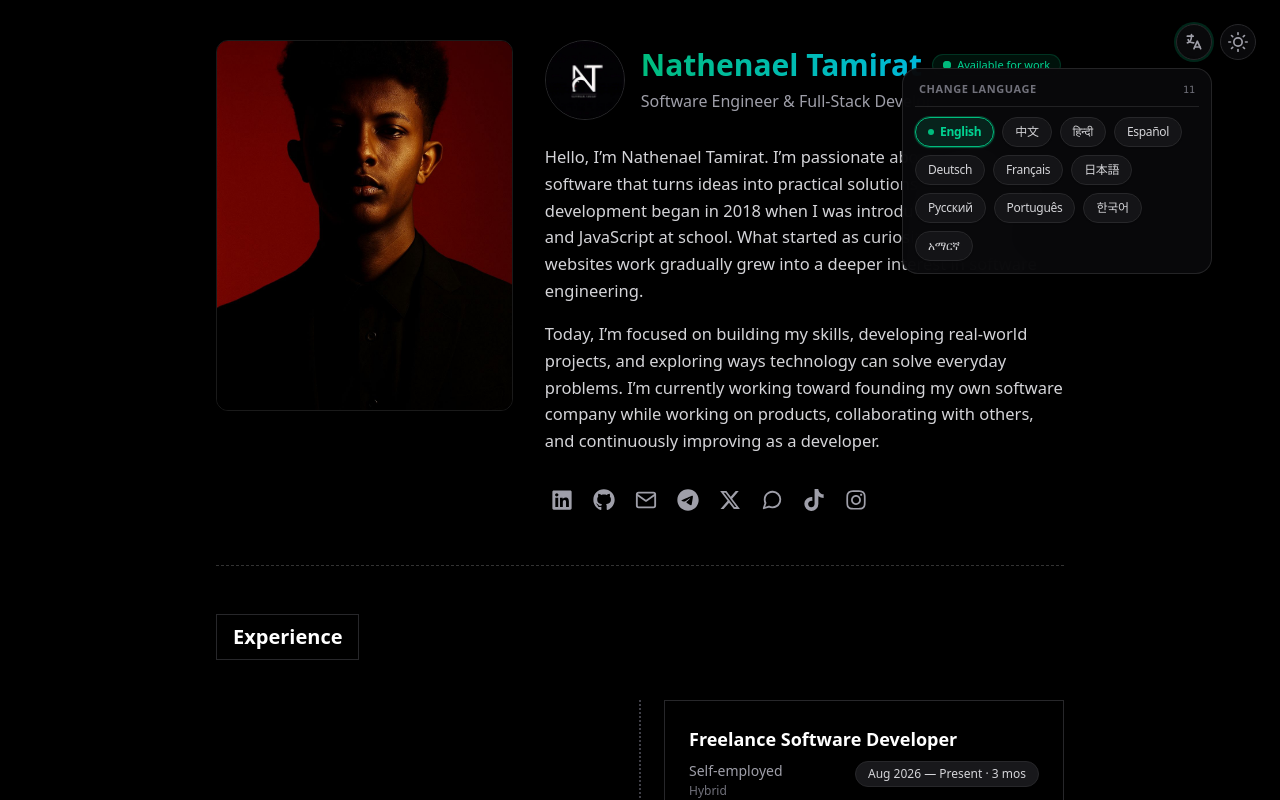
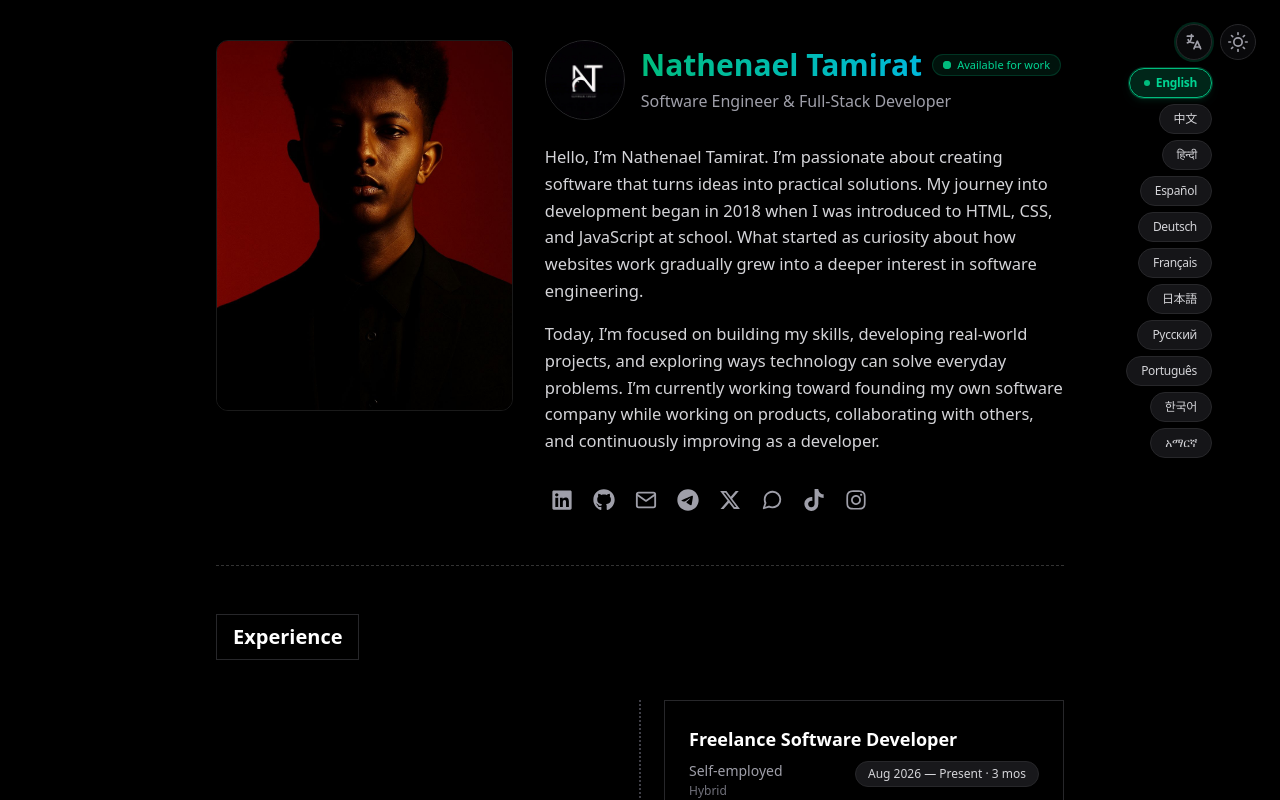
Before and after one commit to NathenaelTamirat/portfolio, a Next.js app: page / in a window 1280 px wide. Both pictures are taken after a click on the button 1194 px from the left and 42 px from the top of the page. Shown: the top 800 px of the page. Built offline with nearby package versions, Linux system fonts and the light colour scheme; no server answers.

Commit message:
style(ui): render language pills vertically with no visible parent container

```diff
--- a/app/components/LanguageSelector.tsx
+++ b/app/components/LanguageSelector.tsx
@@ -73,25 +73,13 @@ export function LanguageSelector() {
         <TbLanguage className="h-5 w-5 transition-transform duration-200" aria-hidden="true" />
       </button>
 
-      {/* Floating Disconnected Pills Popover */}
+      {/* Floating Vertical Disconnected Pills (No visible parent container) */}
       {isOpen && (
         <div
           role="listbox"
           aria-label={t.nav.selectLanguage}
-          className="absolute right-0 top-full mt-2 w-[270px] sm:w-[310px] rounded-2xl border border-zinc-200/90 dark:border-zinc-800/90 bg-white/95 dark:bg-zinc-950/95 backdrop-blur-md p-3 shadow-2xl z-50 focus:outline-none transition-[opacity,transform] duration-200 ease-out"
+          className="absolute right-0 top-full mt-2 flex flex-col items-end gap-1.5 z-50 focus:outline-none"
         >
-          {/* Subtle Header */}
-          <div className="flex items-center justify-between px-1 pb-2 mb-2 border-b border-zinc-100 dark:border-zinc-800/80">
-            <span className="text-[11px] font-semibold tracking-wider text-zinc-400 dark:text-zinc-500 uppercase">
-              {t.nav.selectLanguage}
-            </span>
-            <span className="text-[10px] font-mono text-zinc-400 dark:text-zinc-500">
-              11
-            </span>
-          </div>
-
-          {/* Floating Disconnected Pills Wrap */}
-          <div className="flex flex-wrap gap-2 pt-0.5">
           {LANGUAGES.map((item) => {
             const isSelected = item.code === language;
             return (
@@ -100,10 +88,10 @@ export function LanguageSelector() {
                 role="option"
                 aria-selected={isSelected}
                 onClick={() => handleSelect(item.code)}
-                  className={`group relative inline-flex items-center gap-1.5 rounded-full px-3 py-1.5 text-xs font-medium cursor-pointer touch-manipulation transition-[transform,colors,box-shadow,border-color] duration-200 ease-out hover:scale-105 hover:-translate-y-0.5 active:scale-95 focus-visible:outline-none focus-visible:ring-2 focus-visible:ring-emerald-500 border ${
+                className={`group relative inline-flex items-center justify-center gap-1.5 rounded-full px-3.5 py-1.5 text-xs font-medium cursor-pointer touch-manipulation whitespace-nowrap transition-[transform,colors,box-shadow,border-color] duration-150 ease-out hover:scale-105 hover:-translate-y-0.5 active:scale-95 focus-visible:outline-none focus-visible:ring-2 focus-visible:ring-emerald-500 border backdrop-blur-md ${
                   isSelected
-                      ? "border-emerald-500 bg-emerald-500/15 text-emerald-600 dark:text-emerald-400 font-semibold shadow-xs shadow-emerald-500/20 ring-1 ring-emerald-500/30"
-                      : "border-zinc-200 dark:border-zinc-800 bg-zinc-50/90 dark:bg-zinc-900/80 text-zinc-700 dark:text-zinc-300 shadow-xs hover:border-emerald-500/50 hover:bg-emerald-500/5 hover:text-emerald-600 dark:hover:text-emerald-400"
+                    ? "border-emerald-500 bg-emerald-500/20 text-emerald-600 dark:text-emerald-400 font-semibold shadow-md shadow-emerald-500/10 ring-1 ring-emerald-500/30"
+                    : "border-zinc-200 dark:border-zinc-800 bg-white/90 dark:bg-zinc-900/90 text-zinc-700 dark:text-zinc-300 shadow-sm hover:border-emerald-500/50 hover:bg-emerald-500/10 hover:text-emerald-600 dark:hover:text-emerald-400"
                 }`}
               >
                 {/* Active Indicator Pulse Dot */}
@@ -120,7 +108,6 @@ export function LanguageSelector() {
             );
           })}
         </div>
-        </div>
       )}
     </div>
   );
```
Lines whose indentation alone changed are shown as unchanged.
